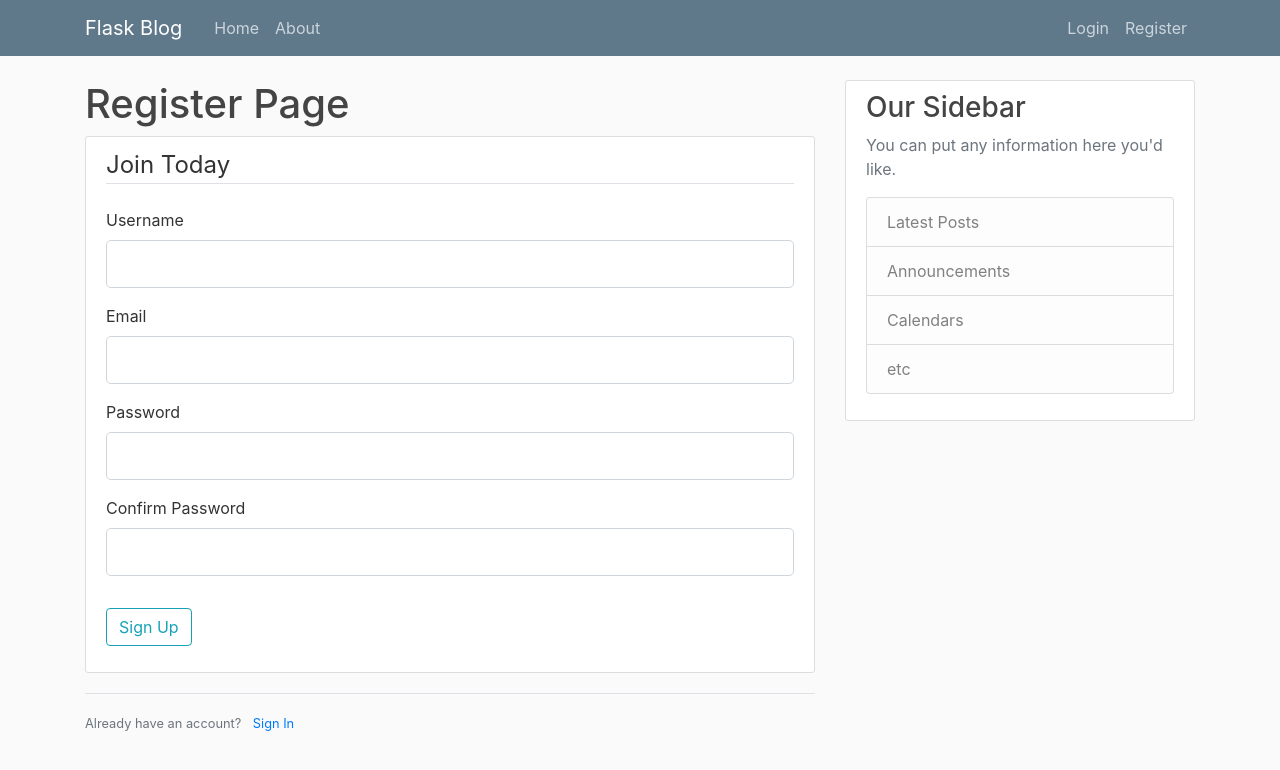
After one commit to HaeshkaManju/flaskapp_firsttry, a Flask app: page /register in a window 1280 px wide. The commit adds this page. Shown: the top 770 px of the page. Run offline with Flask 2, Linux system fonts and the light colour scheme; some libraries are stand-ins or nearby versions.

Commit message:
Adding Registration Page
Added-in the Registration Page, Registration Form, Post Method, and Form Validation.

```diff
--- a/flaskblog.py
+++ b/flaskblog.py
@@ -1,5 +1,8 @@
-from flask import Flask, render_template, url_for
+from flask import Flask, render_template, url_for, flash, redirect
+from forms import RegistrationForm, LoginForm
 app = Flask(__name__)
+
+app.config['SECRET_KEY'] = '4038aa7c4030dc7c502bf6847351f6ff'
 
 ## home_title = 'Home'
 about_title = 'About'
@@ -27,5 +30,18 @@ def home():
 def about():
     return render_template('about.html', title=about_title)
 
+@app.route("/register", methods=['GET', 'POST'])
+def register():
+    form = RegistrationForm()
+    if form.validate_on_submit():
+        flash(f'Account created for {form.username.data}!', 'success')
+        return redirect(url_for('home'))
+    return render_template('register.html', title='Register', form=form)
+
+@app.route("/login")
+def login():
+    form = LoginForm()
+    return render_template('login.html', title='Login', form=form)
+
 if __name__ == '__main__':
     app.run(debug=True)
--- /dev/null
+++ b/forms.py
@@ -0,0 +1,16 @@
+from flask_wtf import FlaskForm
+from wtforms import StringField, PasswordField, SubmitField, BooleanField
+from wtforms.validators import DataRequired, Length, Email, EqualTo
+
+class RegistrationForm(FlaskForm):
+    username = StringField('Username', validators=[DataRequired(), Length(min=2, max=20)])
+    email = StringField('Email', validators=[DataRequired(), Email()])
+    password = PasswordField('Password', validators=[DataRequired()])
+    confirm_password = PasswordField('Confirm Password', validators=[DataRequired(), EqualTo('password')])
+    submit = SubmitField('Sign Up')
+
+class LoginForm(FlaskForm):
+    email = StringField('Email', validators=[DataRequired(), Email()])
+    password = PasswordField('Password', validators=[DataRequired()])
+    remember = BooleanField('Remember Me')
+    submit = SubmitField('Login')
--- a/project_dependencies.txt
+++ b/project_dependencies.txt
@@ -1,5 +1,6 @@
 Framework: flask.
 pip install flask
+pip install flask_wtf
 
 Python Version: Python 3.6.5 (3.6.2 minimum)
 
@@ -15,4 +16,7 @@ Enable Debug Mode in Flask:
 - export FLASK_DEBUG=1
 
 
-"URL for" allows Flask to find the location of files without hard-coding the file path.
+"url_for" allows Flask to find the location of files without hard-coding the file path.
+- When using url, the argument needs to pass-in the name of the function, not the name of the route.
+
+variables use: {{}}
--- a/templates/layout.html
+++ b/templates/layout.html
@@ -40,7 +40,16 @@
         <main role="main" class="container">
           <div class="row">
             <div class="col-md-8">
-              {% block content %}{% endblock %}
+                {% with messages = get_flashed_messages(with_categories=true) %}
+                    {% if messages %}
+                        {% for category, message in messages %}
+                            <div class="alert alert-{{ category }}">
+                                {{ message }}
+                            </div>
+                        {% endfor %}
+                    {% endif %}
+                {% endwith %}
+                {% block content %}{% endblock %}
             </div>
             <div class="col-md-4">
               <div class="content-section">
--- /dev/null
+++ b/templates/login.html
@@ -0,0 +1,4 @@
+{% extends "layout.html" %}
+{% block content %}
+    <h1>Login Page</h1>
+{% endblock content %}
--- /dev/null
+++ b/templates/register.html
@@ -0,0 +1,76 @@
+{% extends "layout.html" %}
+{% block content %}
+    <h1>Register Page</h1>
+    <div class="content-section">
+        <form method="POST" action="">
+            {{ form.hidden_tag() }}
+            <fieldset class="form-group">
+                <legend class="border-bottom mb-4">Join Today</legend>
+                <div class="form-group">
+                    {{ form.username.label(class="form-control-label") }}
+
+                    {% if form.username.errors %}
+                        {{ form.username(class="form-control form-control-lg is-invalid") }}
+                        <div class="invalid-feedback">
+                            {% for error in form.username.errors %}
+                                <span>{{ error }}</span>
+                            {% endfor %}
+                        </div>
+                        {% else %}
+                            {{ form.username(class="form-control form-control-lg") }}
+                    {% endif %}
+
+
+                </div>
+                <div class="form-group">
+                    {{ form.email.label(class="form-control-label") }}
+
+                    {% if form.email.errors %}
+                        {{ form.email(class="form-control form-control-lg is-invalid") }}
+                        <div class="invalid-feedback">
+                            {% for error in form.email.errors %}
+                                <span>{{ error }}</span>
+                            {% endfor %}
+                        </div>
+                        {% else %}
+                            {{ form.email(class="form-control form-control-lg") }}
+                    {% endif %}
+                </div>
+                <div class="form-group">
+                    {{ form.password.label(class="form-control-label") }}
+
+                    {% if form.password.errors %}
+                        {{ form.password(class="form-control form-control-lg is-invalid") }}
+                        <div class="invalid-feedback">
+                            {% for error in form.password.errors %}
+                                <span>{{ error }}</span>
+                            {% endfor %}
+                        </div>
+                        {% else %}
+                            {{ form.password(class="form-control form-control-lg") }}
+                    {% endif %}
+                </div>
+                <div class="form-group">
+                    {{ form.confirm_password.label(class="form-control-label") }}
+
+                    {% if form.confirm_password.errors %}
+                        {{ form.confirm_password(class="form-control form-control-lg is-invalid") }}
+                        <div class="invalid-feedback">
+                            {% for error in form.confirm_password.errors %}
+                                <span>{{ error }}</span>
+                            {% endfor %}
+                        </div>
+                        {% else %}
+                            {{ form.confirm_password(class="form-control form-control-lg") }}
+                    {% endif %}
+                </div>
+            </fieldset>
+            <div class="form-group">
+                {{ form.submit(class="btn btn-outline-info") }}
+            </div>
+        </form>
+    </div>
+    <div class="border-top pt-3">
+        <small class="text-muted"> Already have an account? <a class="ml-2" href="{{ url_for('login') }}">Sign In</a></small>
+    </div>
+{% endblock content %}
```
